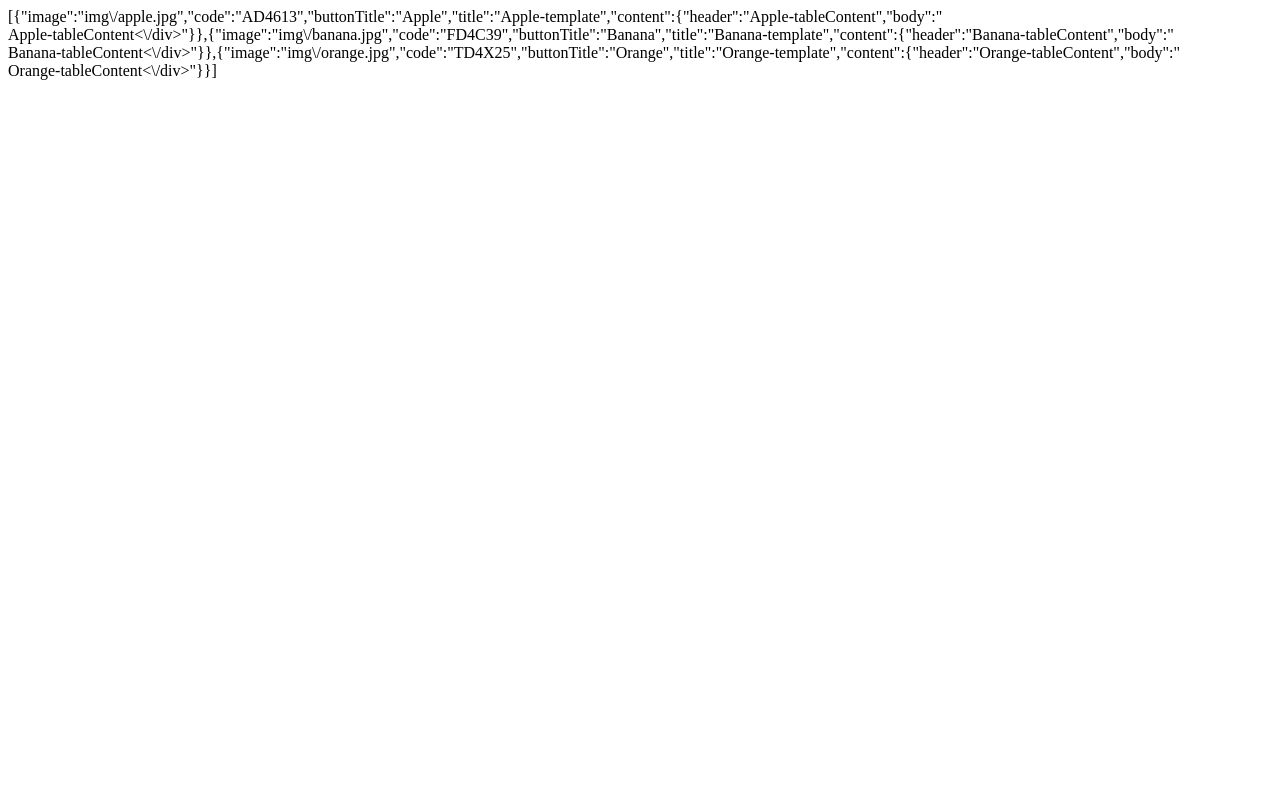
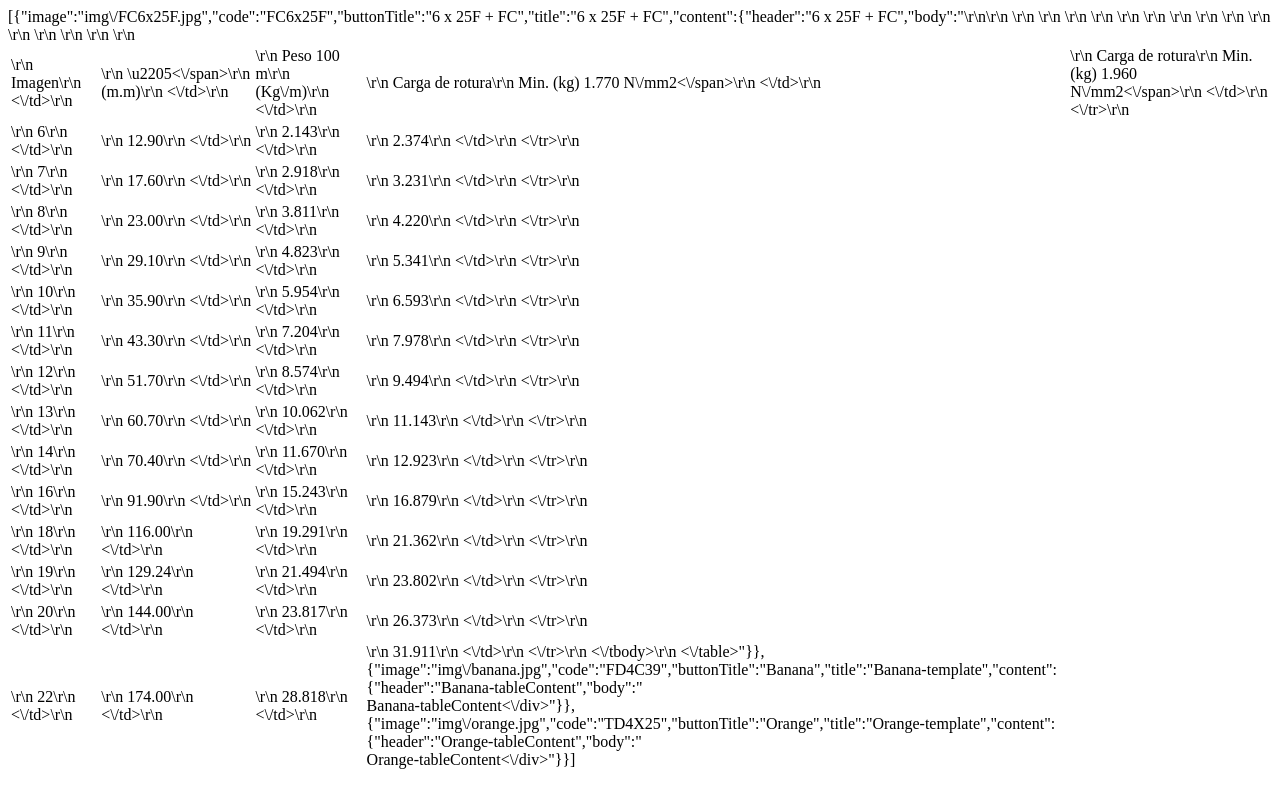
Before and after one commit to jamibj2000/ingecables-backend, a PHP site: page / in a window 1280 px wide. Run offline with PHP 8.4, Linux system fonts and the light colour scheme; data that the repository does not hold is empty.

Commit message:
Add files via upload

```diff
--- a/carddata.php
+++ b/carddata.php
@@ -1,15 +1,237 @@
 <?php
+$tableHeadStyle = '<table class="table table-striped">
+<thead class="thead-dark">
+  <tr class="bg-dark">
+    <td class="text-light w-25 text-center">
+        Imagen
+    </td>';
+
 $cardData = [
     [
-        "header" => "Apple-tableContent",
-        "body" => "<div class='bg-danger'>Apple-tableContent</div>",
+        "header" => "6 x 25F + FC",
+        "body" => "$tableHeadStyle
+                <td>
+                    <span>∅</span>
+                    (m.m)
+                </td>
+                <td>
+                    Peso 100 m
+                    (Kg/m)
+                </td>
+                <td>
+                    Carga de rotura
+                    Min. (kg) 1.770 N/mm<span>2</span>
+                </td>
+                <td>
+                    Carga de rotura
+                    Min. (kg) 1.960 N/mm<span>2</span>
+                </td>
+            </tr>
+            <tr>
+                <td>
+                    6
+                </td>
+                <td>
+                    12.90
+                </td>
+                <td>
+                    2.143
+                </td>
+                <td>
+                    2.374
+                </td>
+            </tr>
+            <tr>
+                <td>
+                    7
+                </td>
+                <td>
+                    17.60
+                </td>
+                <td>
+                    2.918
+                </td>
+                <td>
+                    3.231
+                </td>
+            </tr>
+            <tr>
+                <td>
+                    8
+                </td>
+                <td>
+                    23.00
+                </td>
+                <td>
+                    3.811
+                </td>
+                <td>
+                    4.220
+                </td>
+            </tr>
+            <tr>
+                <td>
+                    9
+                </td>
+                <td>
+                    29.10
+                </td>
+                <td>
+                    4.823
+                </td>
+                <td>
+                    5.341
+                </td>
+            </tr>
+            <tr>
+                <td>
+                    10
+                </td>
+                <td>
+                    35.90
+                </td>
+                <td>
+                    5.954
+                </td>
+                <td>
+                    6.593
+                </td>
+            </tr>
+            <tr>
+                <td>
+                    11
+                </td>
+                <td>
+                    43.30
+                </td>
+                <td>
+                    7.204
+                </td>
+                <td>
+                    7.978
+                </td>
+            </tr>
+            <tr>
+                <td>
+                    12
+                </td>
+                <td>
+                    51.70
+                </td>
+                <td>
+                    8.574
+                </td>
+                <td>
+                    9.494
+                </td>
+            </tr>
+            <tr>
+                <td>
+                    13
+                </td>
+                <td>
+                    60.70
+                </td>
+                <td>
+                    10.062
+                </td>
+                <td>
+                    11.143
+                </td>
+            </tr>
+            <tr>
+                <td>
+                    14
+                </td>
+                <td>
+                    70.40
+                </td>
+                <td>
+                    11.670
+                </td>
+                <td>
+                    12.923
+                </td>
+            </tr>
+            <tr>
+                <td>
+                    16
+                </td>
+                <td>
+                    91.90
+                </td>
+                <td>
+                    15.243
+                </td>
+                <td>
+                    16.879
+                </td>
+            </tr>
+            <tr>
+                <td>
+                    18
+                </td>
+                <td>
+                    116.00
+                </td>
+                <td>
+                    19.291
+                </td>
+                <td>
+                    21.362
+                </td>
+            </tr>
+            <tr>
+                <td>
+                    19
+                </td>
+                <td>
+                    129.24
+                </td>
+                <td>
+                    21.494
+                </td>
+                <td>
+                    23.802
+                </td>
+            </tr>
+            <tr>
+                <td>
+                    20
+                </td>
+                <td>
+                    144.00
+                </td>
+                <td>
+                    23.817
+                </td>
+                <td>
+                    26.373
+                </td>
+            </tr>
+            <tr>
+                <td>
+                    22
+                </td>
+                <td>
+                    174.00
+                </td>
+                <td>
+                    28.818
+                </td>
+                <td>
+                    31.911
+                </td>
+            </tr>
+        </tbody>
+    </table>"
     ],
     [
         "header" => "Banana-tableContent",
-        "body" => "<div class='bg-danger'>Banana-tableContent</div>",
+        "body" => "<div class='bg-warning'>Banana-tableContent</div>",
     ],
     [
         "header" => "Orange-tableContent",
-        "body" => "<div class='bg-danger'>Orange-tableContent</div>",
+        "body" => "<div class='bg-success'>Orange-tableContent</div>",
     ]
 ];
--- a/index.php
+++ b/index.php
@@ -6,25 +6,25 @@ require "carddata.php";
 $APIData = [];
 
 $image = [
-    "img/apple.jpg",
+    "img/FC6x25F.jpg",
     "img/banana.jpg",
     "img/orange.jpg"
 ];
 
 $code = [
-    "AD4613",
+    "FC6x25F",
     "FD4C39",
     "TD4X25"
 ];
 
 $buttonTitle = [
-    "Apple",
+    "6 x 25F + FC",
     "Banana",
     "Orange"
 ];
 
 $cardTitle = [
-    "Apple-template",
+    "6 x 25F + FC",
     "Banana-template",
     "Orange-template"
 ];
```
